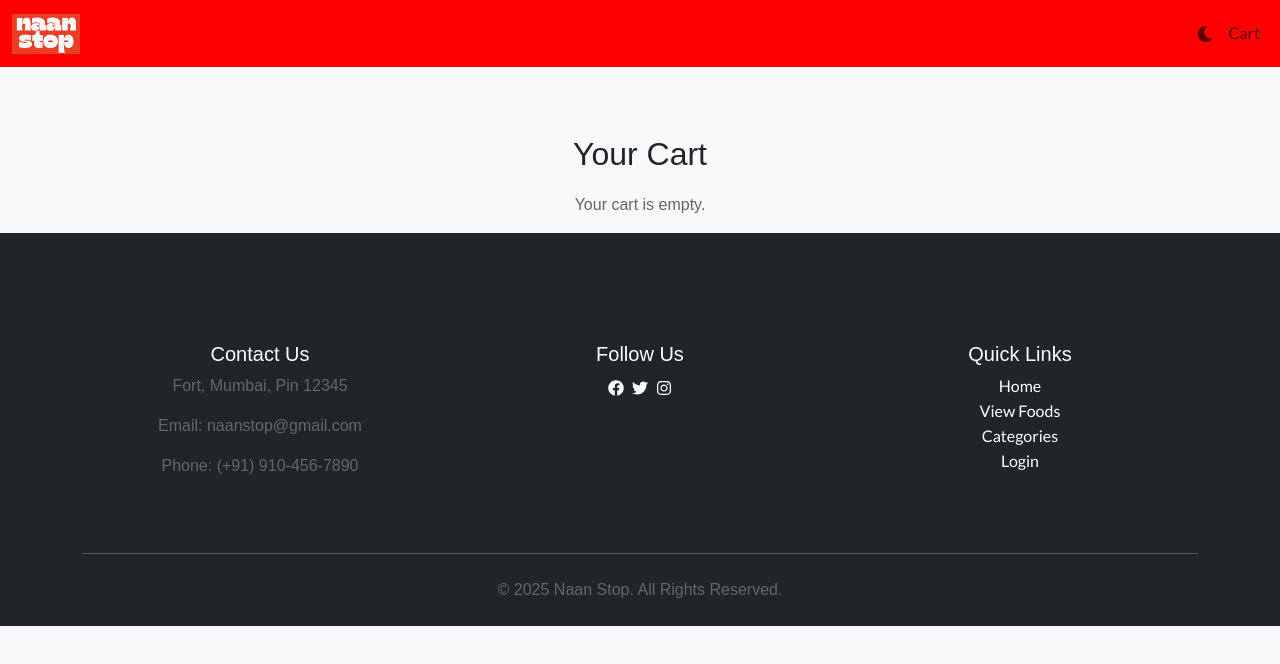
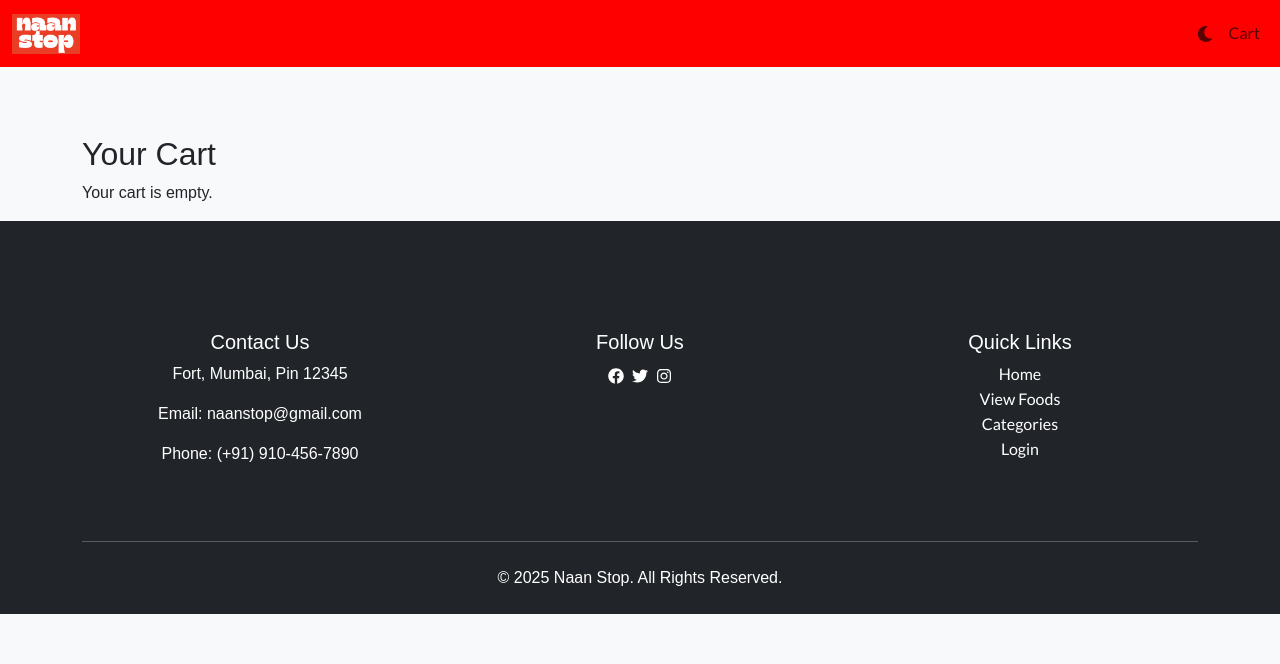
Before and after one commit to shubhamchandiwade5/Naan-Stop, a React (Create React App) app in the folder naanstop-user-app/: page /cart in a window 1280 px wide. Shown: the top 664 px of the page. Built offline with nearby package versions, Linux system fonts and the light colour scheme.

Commit message:
Update Cart.css

```diff
--- a/naanstop-user-app/src/components/cart/Cart.css
+++ b/naanstop-user-app/src/components/cart/Cart.css
@@ -1,44 +1,65 @@
-body {
-  font-family: Arial, sans-serif;
-  background-color: #f8f9fa;
+
+.container {
+  margin-top: 50px;
 }
 
-.container {
-  padding-top: 20px;
-}
-
-/* Cart Styling */
 .table {
   width: 100%;
   margin-top: 20px;
-  background-color: #fff;
-  border-radius: 8px;
-  overflow: hidden;
-  box-shadow: 0 2px 4px rgba(0, 0, 0, 0.1);
+  border-collapse: collapse;
 }
 
 .table th, .table td {
+  padding: 10px;
+  border: 1px solid #ddd;
   text-align: center;
-  vertical-align: middle;
 }
 
 .table th {
-  background-color: #f1f1f1;
+  background-color: #f2f2f2;
+  font-weight: bold;
 }
 
-.table td img {
-  width: 100px;
-  height: 100px;
+.cart-img {
+  width: 50px;
+  height: 50px;
   object-fit: cover;
 }
 
-/* Additional Styling */
-h2 {
-  text-align: center;
-  margin-bottom: 20px;
+.payment-card {
+  background-color: #fff;
+  border: 1px solid #e0e0e0;
+  border-radius: 8px;
+  box-shadow: 0 2px 4px rgba(0, 0, 0, 0.1);
+  margin-top: 20px;
 }
 
-p {
-  text-align: center;
-  color: #666;
+.payment-card.smaller-card {
+  max-width: 300px;
+  margin: 0 auto;
 }
+
+.payment-card .card-body {
+  padding: 20px;
+}
+
+.payment-form .form-label {
+  font-weight: bold;
+}
+
+.payment-form .form-control {
+  margin-bottom: 15px;
+  padding: 5px;
+  font-size: 14px;
+}
+
+.payment-form .form-control-sm {
+  height: calc(1.5em + .75rem + 2px);
+  padding: 5px .75rem;
+  font-size: 14px;
+  border-radius: .2rem;
+}
+
+.btn-secondary {
+  margin: 0 5px;
+}
```
